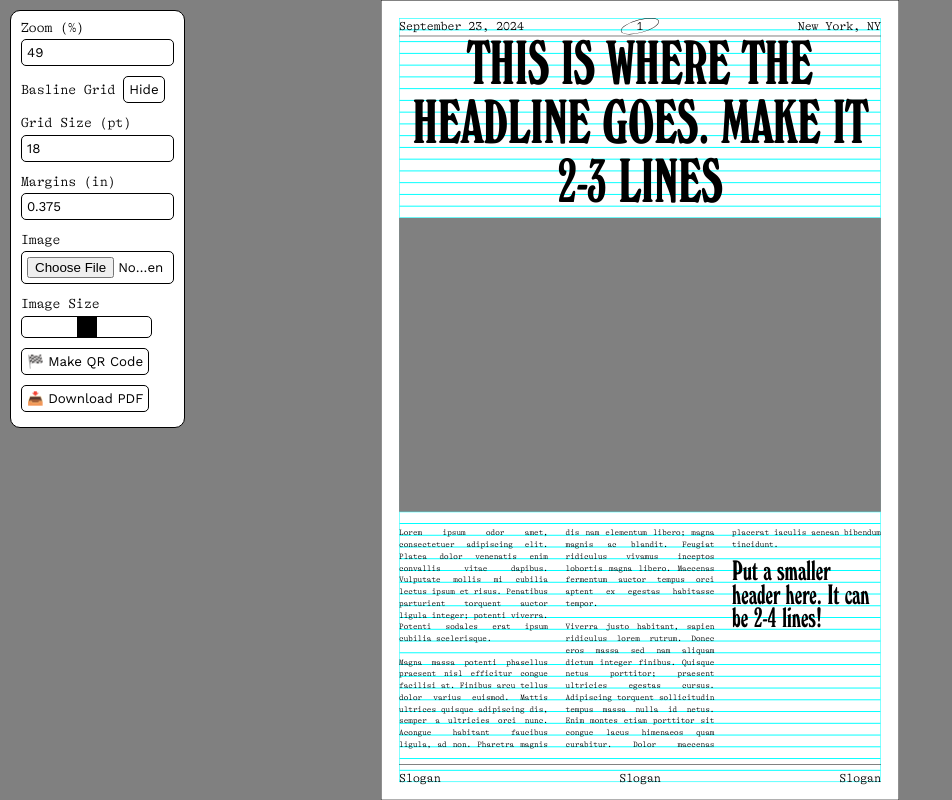
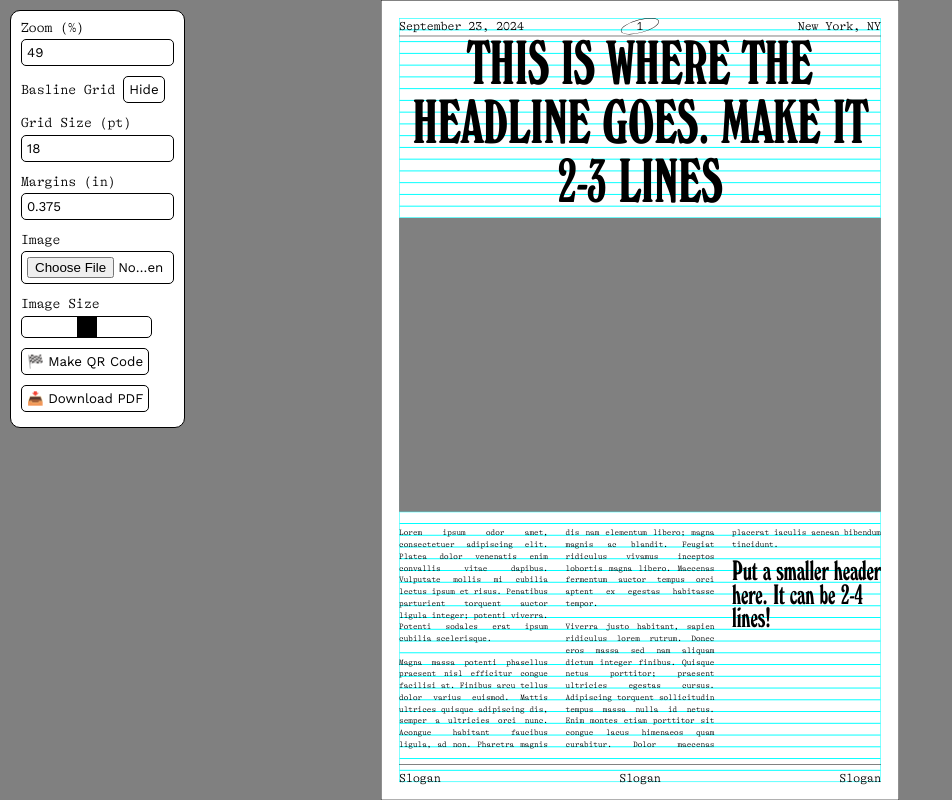
Before and after one commit to waitingforthetrain/chicken-coop, a plain HTML site: page index.html in a window 1280 px wide. Shown: the whole page, without its empty margins (0-952 px from the left). Drawn offline with Linux system fonts and the light colour scheme.

Commit message:
Update styles.css

```diff
--- a/styles.css
+++ b/styles.css
@@ -246,6 +246,7 @@ h2 {
     padding-bottom: 10pt;
     text-align: left;
     top: 3pt;
+    letter-spacing: -.005em;
 }
 
 /* IMAGE */
```
